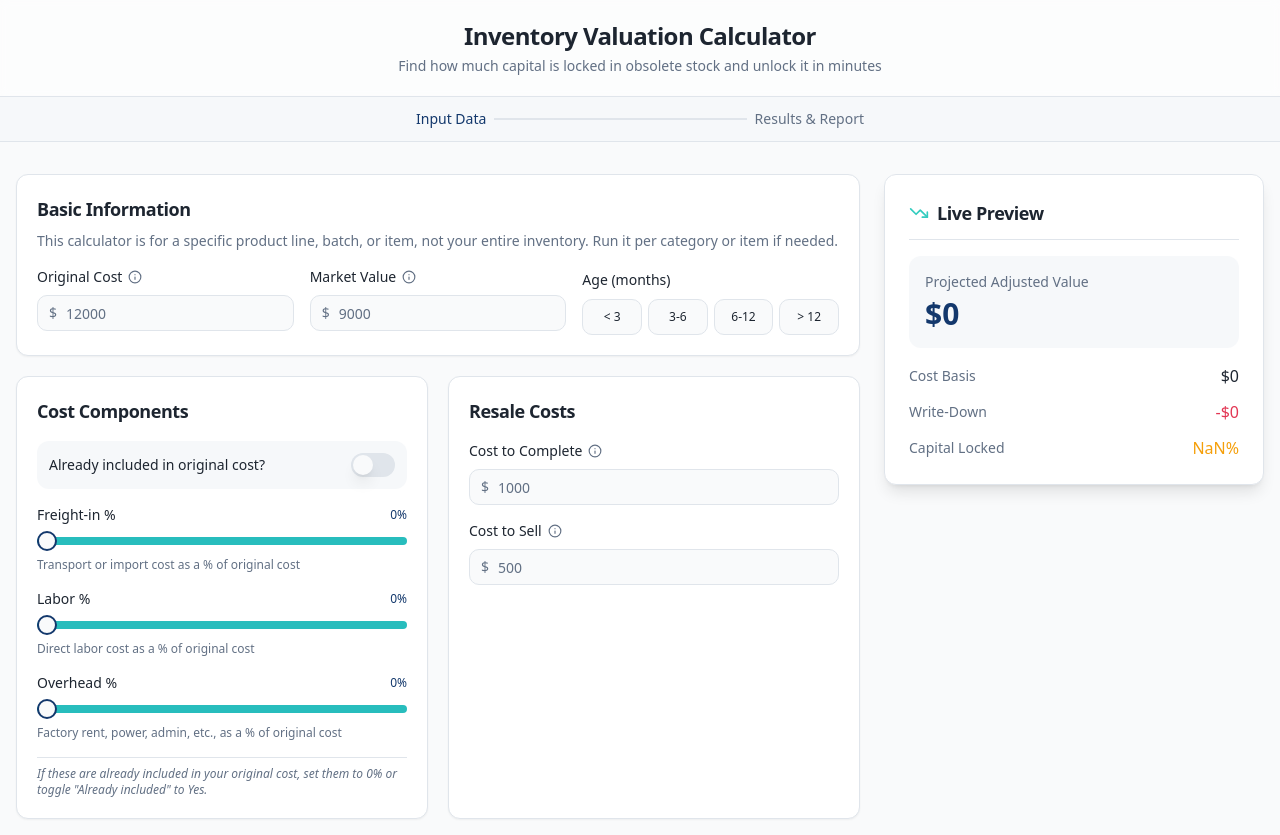
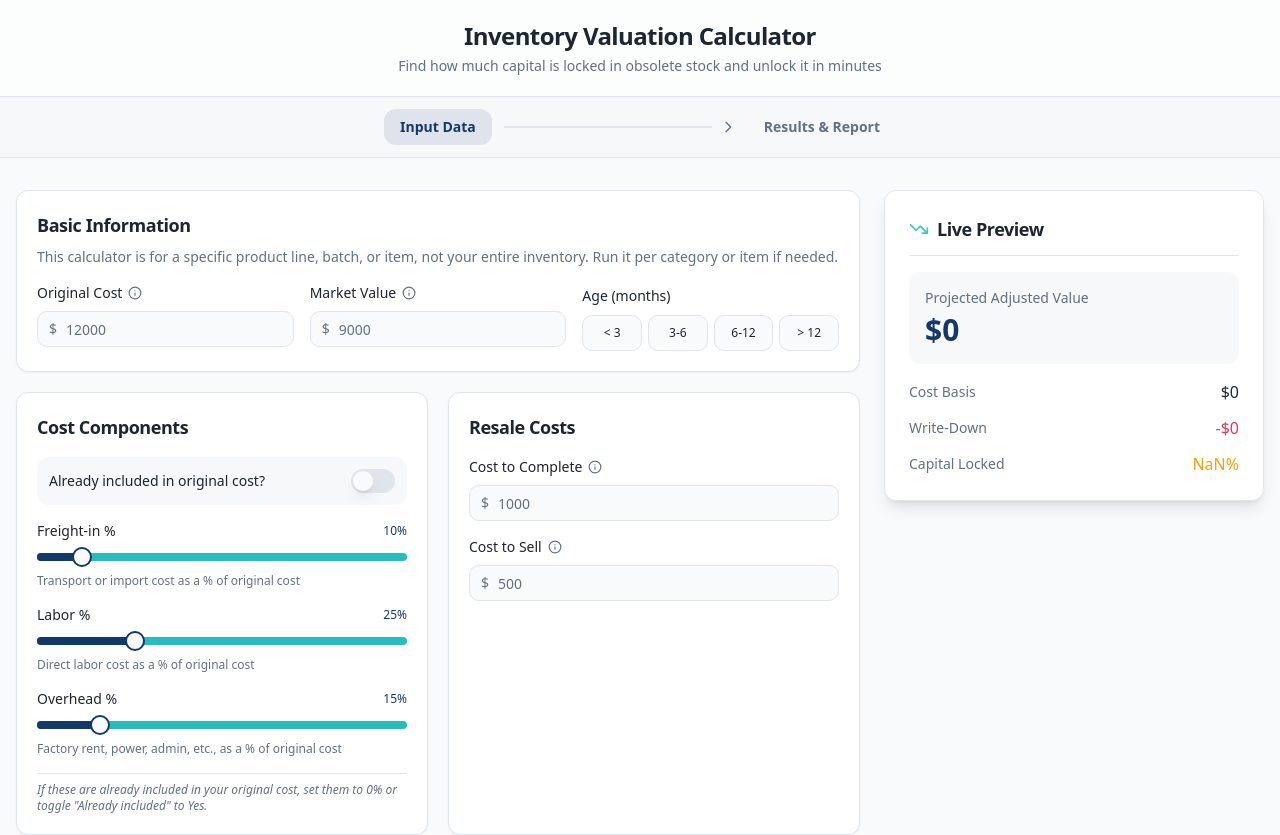
Before and after one commit to Mukulsharmaqqq/stock-reclaim-lab, a React (Vite) app: page / in a window 1280 px wide. Shown: the top 835 px of the page. Built offline with nearby package versions, Linux system fonts and the light colour scheme; the HTML template or start-up script is replaced by a standard one.

Commit message:
Refine calculator UI and warnings

```diff
--- a/src/components/calculator/LivePreview.tsx
+++ b/src/components/calculator/LivePreview.tsx
@@ -62,10 +62,10 @@ export function LivePreview({ inputs }: LivePreviewProps) {
               <motion.div
                 initial={{ opacity: 0, y: -10 }}
                 animate={{ opacity: 1, y: 0 }}
-                className="flex items-start gap-3 p-4 rounded-lg bg-warning/10 border border-warning/20"
+                className="flex items-start gap-3 p-4 rounded-lg bg-warning/15 border border-warning/30"
               >
-                <AlertCircle className="h-5 w-5 text-warning mt-0.5 flex-shrink-0" />
-                <p className="text-sm font-medium text-warning-foreground leading-relaxed">
+                <AlertCircle className="h-5 w-5 text-warning flex-shrink-0" />
+                <p className="text-sm font-semibold text-foreground leading-relaxed">
                   Significant write-down detected. Consider reviewing your inputs.
                 </p>
               </motion.div>
--- a/src/components/calculator/Step1Input.tsx
+++ b/src/components/calculator/Step1Input.tsx
@@ -29,9 +29,9 @@ export function Step1Input({ onNext }: Step1InputProps) {
     originalCost: 0,
     ageMonths: 0,
     currentMarketValue: 0,
-    freightPercent: 0,
-    laborPercent: 0,
-    overheadPercent: 0,
+    freightPercent: 10,
+    laborPercent: 25,
+    overheadPercent: 15,
     costsIncluded: false,
     costToComplete: 0,
     costToSell: 0,
--- a/src/pages/Calculator.tsx
+++ b/src/pages/Calculator.tsx
@@ -41,13 +41,23 @@ const Calculator = () => {
       {/* Progress Indicator */}
       <div className="border-b border-border bg-muted/30">
         <div className="container mx-auto px-4 py-3">
-          <div className="flex items-center gap-2 max-w-md mx-auto">
-            <div className={`flex items-center gap-2 ${step >= 1 ? 'text-primary' : 'text-muted-foreground'}`}>
-              <span className="font-medium text-sm">Input Data</span>
+          <div className="flex items-center gap-3 max-w-lg mx-auto">
+            <div className={`flex items-center gap-2 px-4 py-2 rounded-lg transition-all duration-300 ${step >= 1 ? 'bg-primary/10 text-primary' : 'text-muted-foreground'}`}>
+              <span className="font-semibold text-sm">Input Data</span>
             </div>
-            <div className={`h-0.5 flex-1 ${step >= 2 ? 'bg-primary' : 'bg-border'} transition-colors duration-500`} />
-            <div className={`flex items-center gap-2 ${step >= 2 ? 'text-primary' : 'text-muted-foreground'}`}>
-              <span className="font-medium text-sm">Results & Report</span>
+            <div className="flex-1 flex items-center gap-2">
+              <div className={`h-0.5 flex-1 ${step >= 2 ? 'bg-primary' : 'bg-border'} transition-all duration-500`} />
+              <svg
+                className={`w-4 h-4 transition-all duration-500 ${step >= 2 ? 'text-primary translate-x-1' : 'text-muted-foreground'}`}
+                fill="none"
+                viewBox="0 0 24 24"
+                stroke="currentColor"
+              >
+                <path strokeLinecap="round" strokeLinejoin="round" strokeWidth={2} d="M9 5l7 7-7 7" />
+              </svg>
+            </div>
+            <div className={`flex items-center gap-2 px-4 py-2 rounded-lg transition-all duration-300 ${step >= 2 ? 'bg-primary/10 text-primary' : 'text-muted-foreground'}`}>
+              <span className="font-semibold text-sm">Results & Report</span>
             </div>
           </div>
         </div>
```
